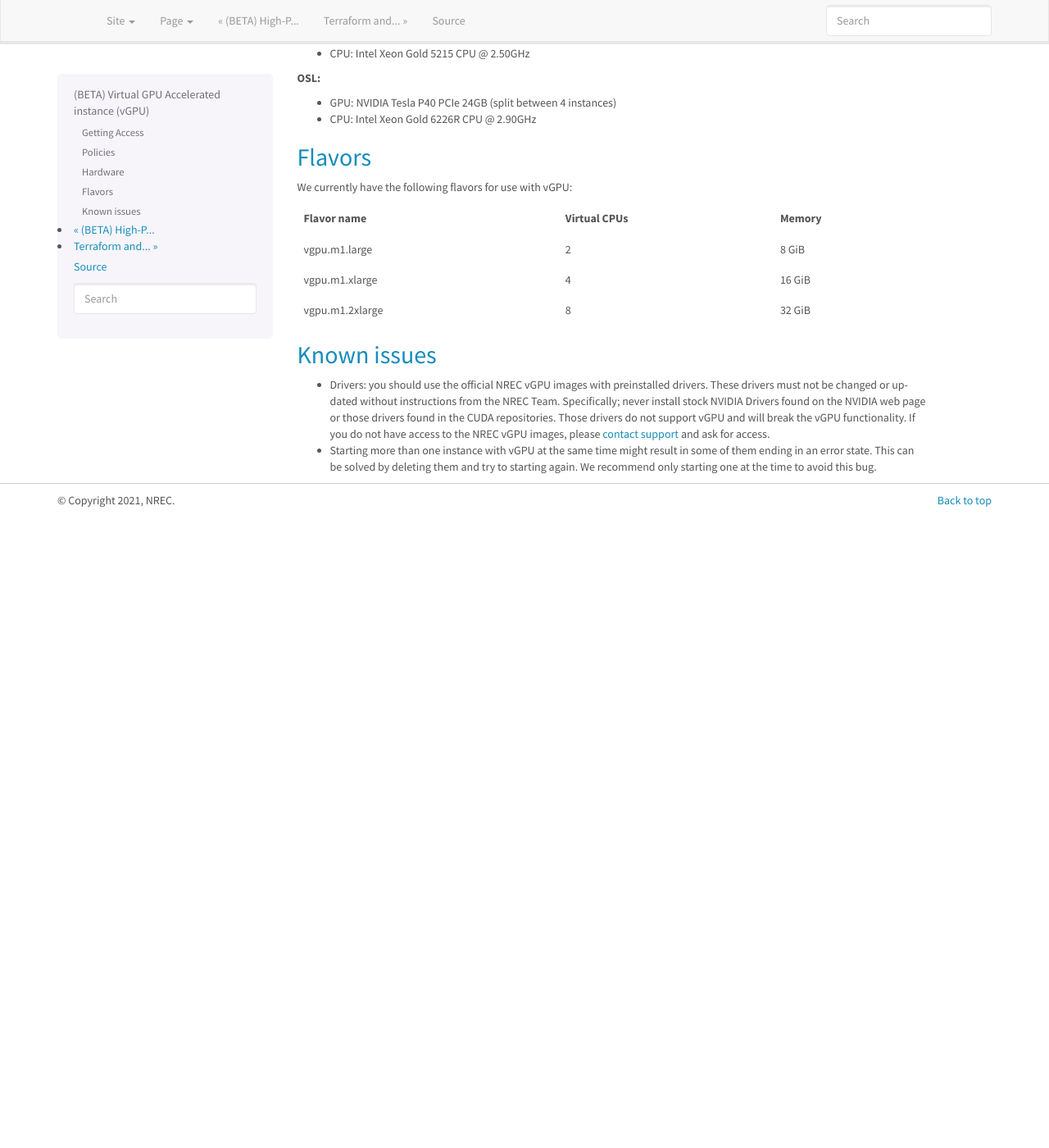
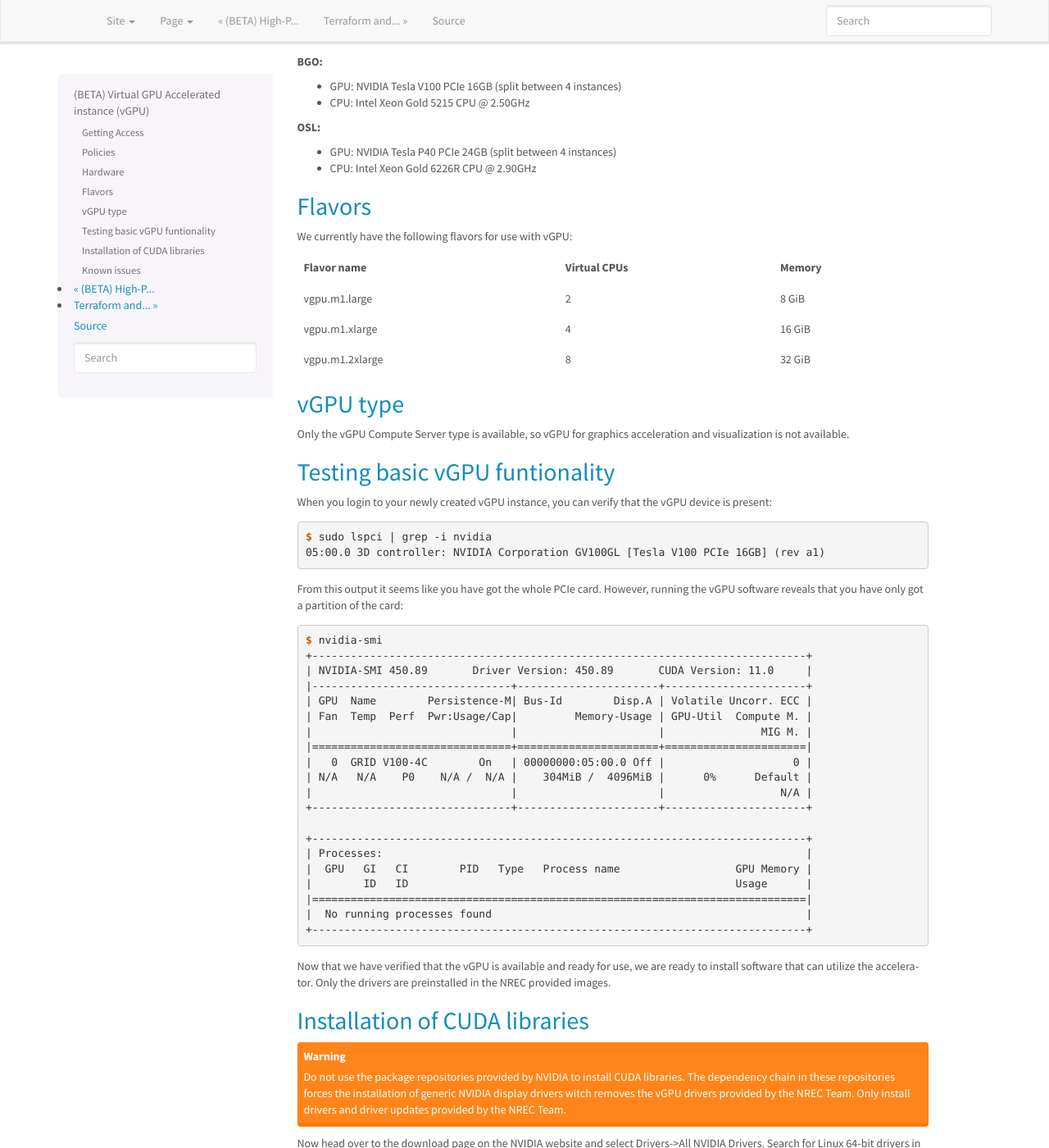
Before and after one commit to norcams/docs-enduser, a Sphinx documentation site: the page built from docs/vgpu.rst, in a window 1280 px wide and 1400 px high, scrolled down 928 px. Shown: the whole window at 82% size. Built offline with Sphinx 7.4.7, drawn with Linux system fonts in a browser that asks for light colours; before the commit the page ends 1558 px from its top, so only the background shows below that; some of the changed text lies outside the part shown.

Commit message:
add sw example and other info

```diff
--- a/docs/vgpu.rst
+++ b/docs/vgpu.rst
@@ -65,7 +65,6 @@ initial setup:
 * GPU: NVIDIA Tesla P40 PCIe 24GB (split between 4 instances)
 * CPU: Intel Xeon Gold 6226R CPU @ 2.90GHz
 
-
 Flavors
 -------
 
@@ -80,6 +79,96 @@ We currently have the following flavors for use with vGPU:
 +------------------+--------------+---------+
 | vgpu.m1.2xlarge  | 8            | 32 GiB  |
 +------------------+--------------+---------+
+
+vGPU type
+---------
+
+Only the vGPU Compute Server type is available, so vGPU for graphics acceleration
+and visualization is not available.
+
+
+Testing basic vGPU funtionality
+-------------------------------
+
+When you login to your newly created vGPU instance, you can verify that the
+vGPU device is present:
+
+.. code-block:: console
+
+  $ sudo lspci | grep -i nvidia
+  05:00.0 3D controller: NVIDIA Corporation GV100GL [Tesla V100 PCIe 16GB] (rev a1)
+
+From this output it seems like you have got the whole PCIe card. However, running
+the vGPU software reveals that you have only got a partition of the card:
+
+.. code-block:: console
+
+  $ nvidia-smi
+  +-----------------------------------------------------------------------------+
+  | NVIDIA-SMI 450.89       Driver Version: 450.89       CUDA Version: 11.0     |
+  |-------------------------------+----------------------+----------------------+
+  | GPU  Name        Persistence-M| Bus-Id        Disp.A | Volatile Uncorr. ECC |
+  | Fan  Temp  Perf  Pwr:Usage/Cap|         Memory-Usage | GPU-Util  Compute M. |
+  |                               |                      |               MIG M. |
+  |===============================+======================+======================|
+  |   0  GRID V100-4C        On   | 00000000:05:00.0 Off |                    0 |
+  | N/A   N/A    P0    N/A /  N/A |    304MiB /  4096MiB |      0%      Default |
+  |                               |                      |                  N/A |
+  +-------------------------------+----------------------+----------------------+
+
+  +-----------------------------------------------------------------------------+
+  | Processes:                                                                  |
+  |  GPU   GI   CI        PID   Type   Process name                  GPU Memory |
+  |        ID   ID                                                   Usage      |
+  |=============================================================================|
+  |  No running processes found                                                 |
+  +-----------------------------------------------------------------------------+
+
+Now that we have verified that the vGPU is available and ready for use, we
+are ready to install software that can utilize the accelerator. Only the drivers
+are preinstalled in the NREC provided images.
+
+
+Installation of CUDA libraries
+------------------------------
+
+.. WARNING::
+   Do not use the package repositories provided by NVIDIA to install CUDA libraries.
+   The dependency chain in these repositories forces the installation of generic
+   NVIDIA display drivers witch removes the vGPU drivers provided by the NREC Team.
+   Only install drivers and driver updates provided by the NREC Team.
+
+Now head over to the download page on the NVIDIA website and select Drivers->All NVIDIA
+Drivers. Search for Linux 64-bit drivers in the "Data Center / Tesla" product type.
+Download and install the package installing only the CUDA libraries, excluding the driver,
+but including samples for this example:
+
+.. code-block:: console
+
+  $ curl -O https://developer.download.nvidia.com/compute/cuda/11.2.2/local_installers/cuda_11.2.2_460.32.03_linux.run
+  $ chmod +x cuda_11.2.2_460.32.03_linux.run
+  $ sudo ./cuda_11.2.2_460.32.03_linux.run --silent --no-drm --samples --toolkit
+
+After a while the installation is finished. Next step is to install a compiler
+and test one of the samples. For CentOS 7 we install the compiler with yum:
+
+.. code-block:: console
+
+  $ yum install gcc-c++
+
+The final test is to actually compile som code and run it.
+
+.. code-block:: console
+
+  $ cd /usr/local/cuda/samples/0_Simple/simpleAWBarrier
+  $ make
+  $ ./simpleAWBarrier
+  ./simpleAWBarrier starting...
+  GPU Device 0: "Volta" with compute capability 7.0
+
+  Launching normVecByDotProductAWBarrier kernel with numBlocks = 160 blockSize = 640
+  Result = PASSED
+  ./simpleAWBarrier completed, returned OK
 
 
 Known issues
```
Also changed, not shown: other parts of docs/vgpu.rst (+1 -1 lines).
